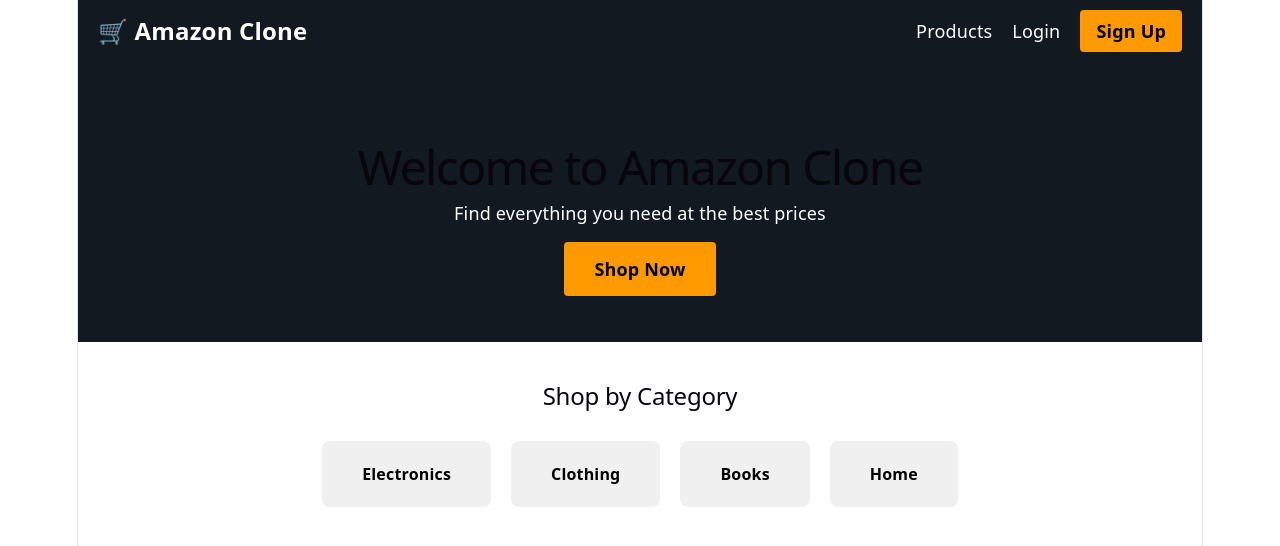
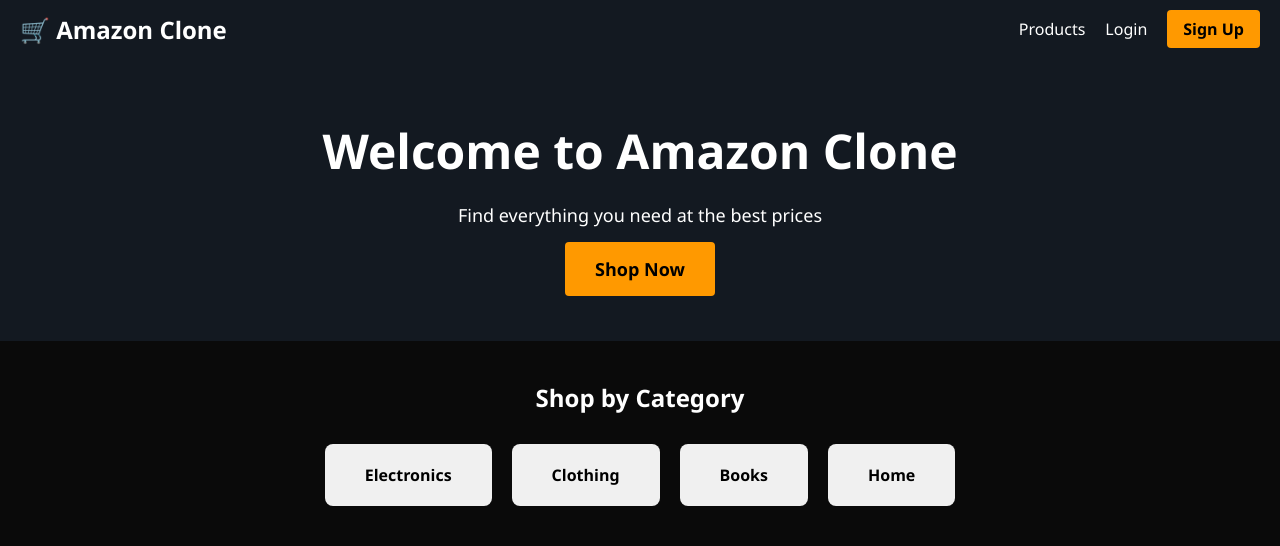
Before and after one commit to AviSingh6451/amazon-clone, a React (Vite) app in the folder client/: page / in a window 1280 px wide. Shown: the top 546 px of the page. Built offline with nearby package versions, Linux system fonts and the light colour scheme.

Commit message:
Modern UI - global styles

```diff
--- a/client/src/index.css
+++ b/client/src/index.css
@@ -1,111 +1,38 @@
-:root {
-  --text: #6b6375;
-  --text-h: #08060d;
-  --bg: #fff;
-  --border: #e5e4e7;
-  --code-bg: #f4f3ec;
-  --accent: #aa3bff;
-  --accent-bg: rgba(170, 59, 255, 0.1);
-  --accent-border: rgba(170, 59, 255, 0.5);
-  --social-bg: rgba(244, 243, 236, 0.5);
-  --shadow:
-    rgba(0, 0, 0, 0.1) 0 10px 15px -3px, rgba(0, 0, 0, 0.05) 0 4px 6px -2px;
-
-  --sans: system-ui, 'Segoe UI', Roboto, sans-serif;
-  --heading: system-ui, 'Segoe UI', Roboto, sans-serif;
-  --mono: ui-monospace, Consolas, monospace;
-
-  font: 18px/145% var(--sans);
-  letter-spacing: 0.18px;
-  color-scheme: light dark;
-  color: var(--text);
-  background: var(--bg);
-  font-synthesis: none;
-  text-rendering: optimizeLegibility;
-  -webkit-font-smoothing: antialiased;
-  -moz-osx-font-smoothing: grayscale;
-
-  @media (max-width: 1024px) {
-    font-size: 16px;
-  }
-}
-
-@media (prefers-color-scheme: dark) {
-  :root {
-    --text: #9ca3af;
-    --text-h: #f3f4f6;
-    --bg: #16171d;
-    --border: #2e303a;
-    --code-bg: #1f2028;
-    --accent: #c084fc;
-    --accent-bg: rgba(192, 132, 252, 0.15);
-    --accent-border: rgba(192, 132, 252, 0.5);
-    --social-bg: rgba(47, 48, 58, 0.5);
-    --shadow:
-      rgba(0, 0, 0, 0.4) 0 10px 15px -3px, rgba(0, 0, 0, 0.25) 0 4px 6px -2px;
-  }
-
-  #social .button-icon {
-    filter: invert(1) brightness(2);
-  }
+* {
+  margin: 0;
+  padding: 0;
+  box-sizing: border-box;
 }
 
 body {
-  margin: 0;
+  font-family: 'Segoe UI', sans-serif;
+  background-color: #0a0a0a;
+  color: #ffffff;
+  min-height: 100vh;
 }
 
-#root {
-  width: 1126px;
-  max-width: 100%;
-  margin: 0 auto;
-  text-align: center;
-  border-inline: 1px solid var(--border);
-  min-height: 100svh;
-  display: flex;
-  flex-direction: column;
-  box-sizing: border-box;
+::-webkit-scrollbar {
+  width: 6px;
 }
 
-h1,
-h2 {
-  font-family: var(--heading);
-  font-weight: 500;
-  color: var(--text-h);
+::-webkit-scrollbar-track {
+  background: #1a1a1a;
 }
 
-h1 {
-  font-size: 56px;
-  letter-spacing: -1.68px;
-  margin: 32px 0;
-  @media (max-width: 1024px) {
-    font-size: 36px;
-    margin: 20px 0;
-  }
-}
-h2 {
-  font-size: 24px;
-  line-height: 118%;
-  letter-spacing: -0.24px;
-  margin: 0 0 8px;
-  @media (max-width: 1024px) {
-    font-size: 20px;
-  }
-}
-p {
-  margin: 0;
+::-webkit-scrollbar-thumb {
+  background: #f90;
+  border-radius: 10px;
 }
 
-code,
-.counter {
-  font-family: var(--mono);
-  display: inline-flex;
-  border-radius: 4px;
-  color: var(--text-h);
+button {
+  transition: all 0.3s ease;
 }
 
-code {
-  font-size: 15px;
-  line-height: 135%;
-  padding: 4px 8px;
-  background: var(--code-bg);
+button:hover {
+  transform: translateY(-2px);
+  box-shadow: 0 5px 15px rgba(255, 153, 0, 0.4);
 }
+
+a {
+  transition: all 0.3s ease;
+}
```
